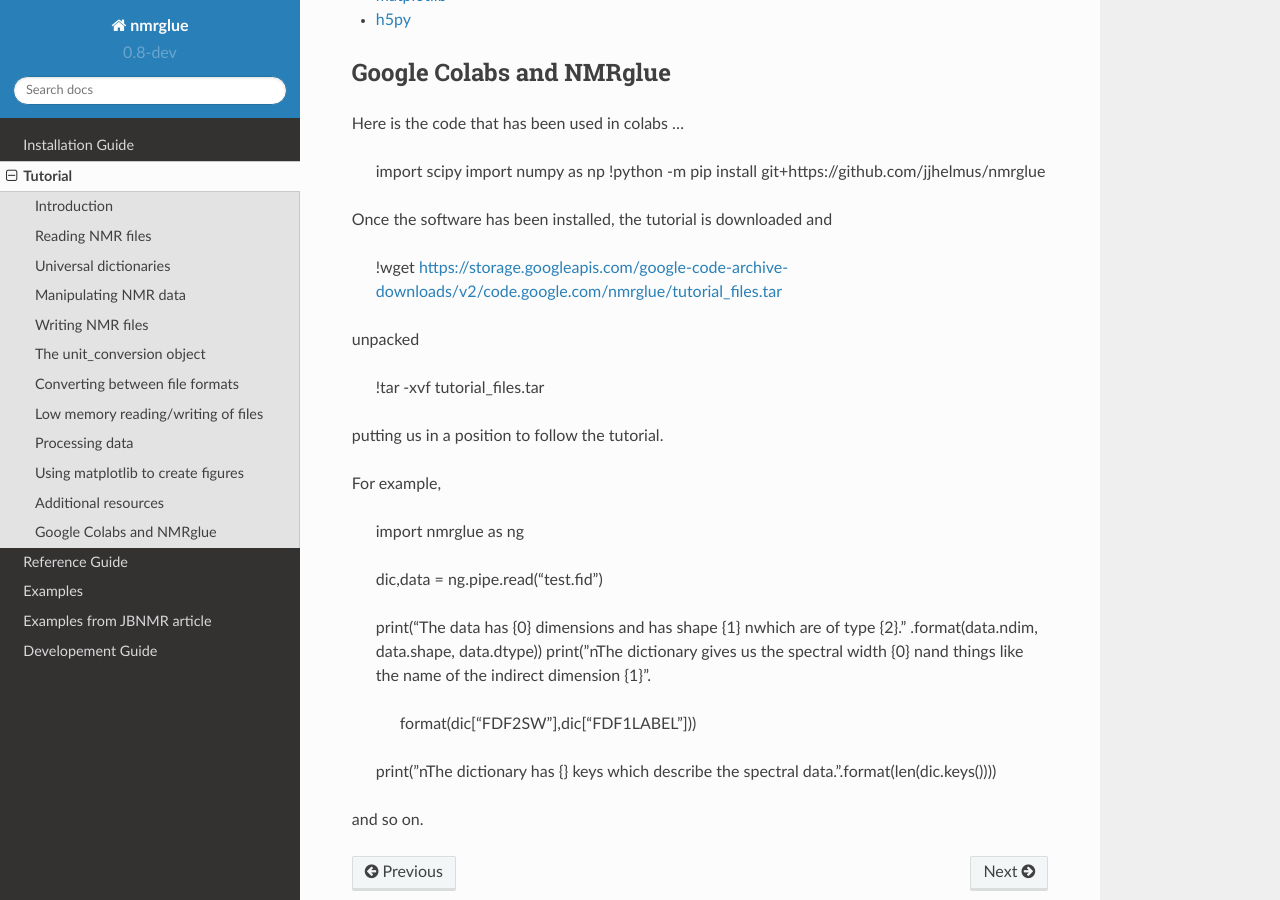
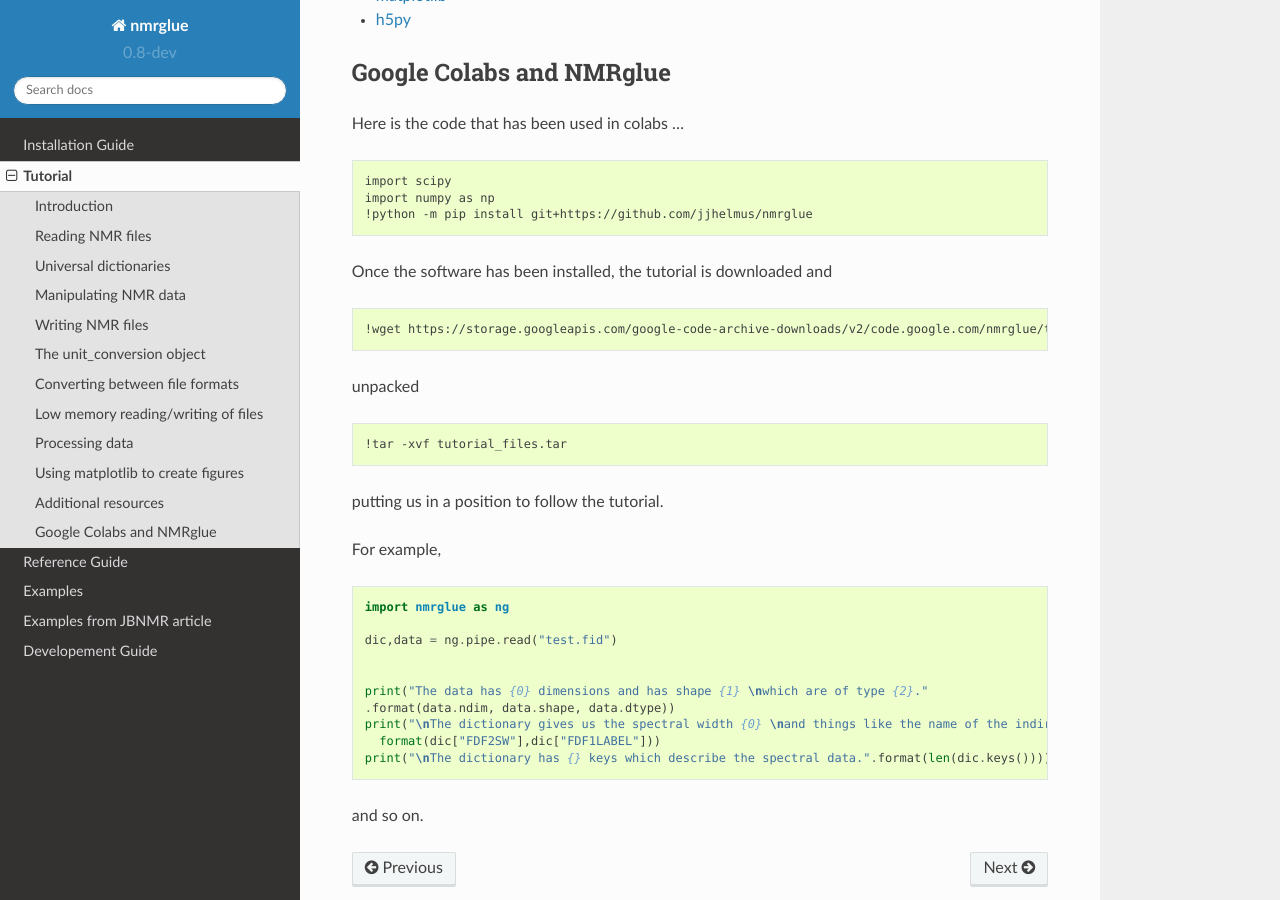
Before and after one commit to jjhelmus/nmrglue, a Sphinx documentation site: the page built from doc/source/tutorial.rst, in a window 1280 px wide and 900 px high, scrolled down 11485 px. Built offline with Sphinx 7.4.7 and the Read the Docs theme 2.0.0, drawn with Linux system fonts in a browser that asks for light colours; some of the changed text lies outside the part shown.

Commit message:
code formatted in blocks and internal link added

```diff
--- a/doc/source/tutorial.rst
+++ b/doc/source/tutorial.rst
@@ -20,7 +20,7 @@ using in this tutorial is
 `available <http://code.google.com/p/nmrglue/downloads/list>`_ is you wish to
 follow along with the same files.
 
-The software can also be used in Google Colabs - see details below.
+The software can also be used in Google Colabs - see details below_.
 
 Reading NMR files
 =================
@@ -554,15 +557,21 @@ Here is the code that has been used in colabs ...
 
 Once the software has been installed, the tutorial is downloaded and
 
+::
+
     !wget https://storage.googleapis.com/google-code-archive-downloads/v2/code.google.com/nmrglue/tutorial_files.tar
 
 unpacked
+
+::
 
     !tar -xvf tutorial_files.tar
 
 putting us in a position to follow the tutorial.
 
 For example,
+
+::
 
     import nmrglue as ng
 
```
Also changed, not shown: other parts of doc/source/tutorial.rst (+3 -0 lines).
